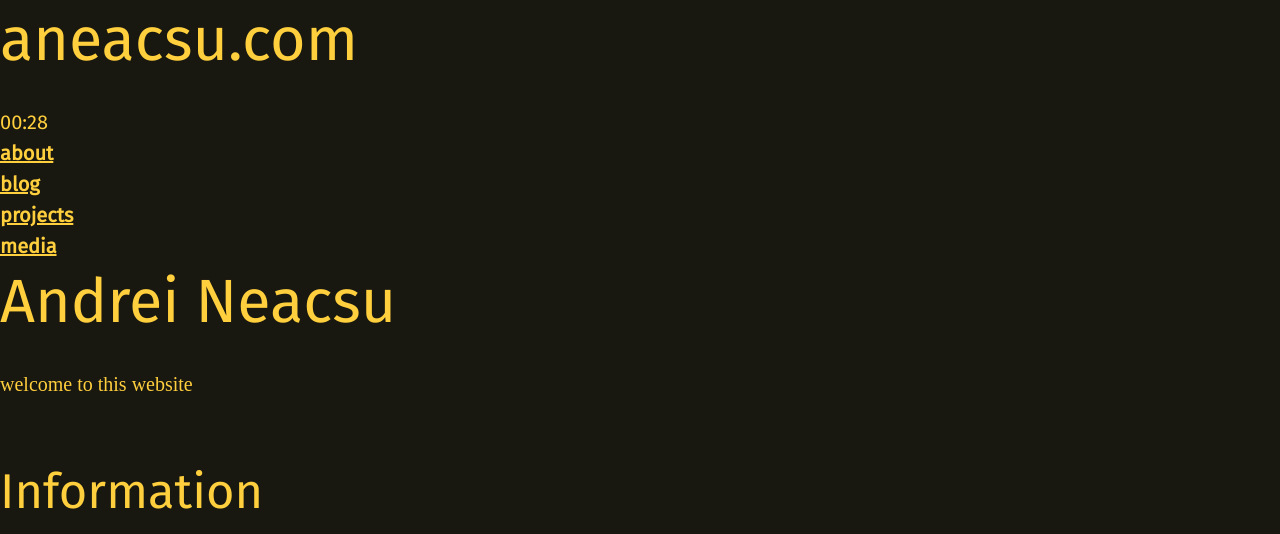
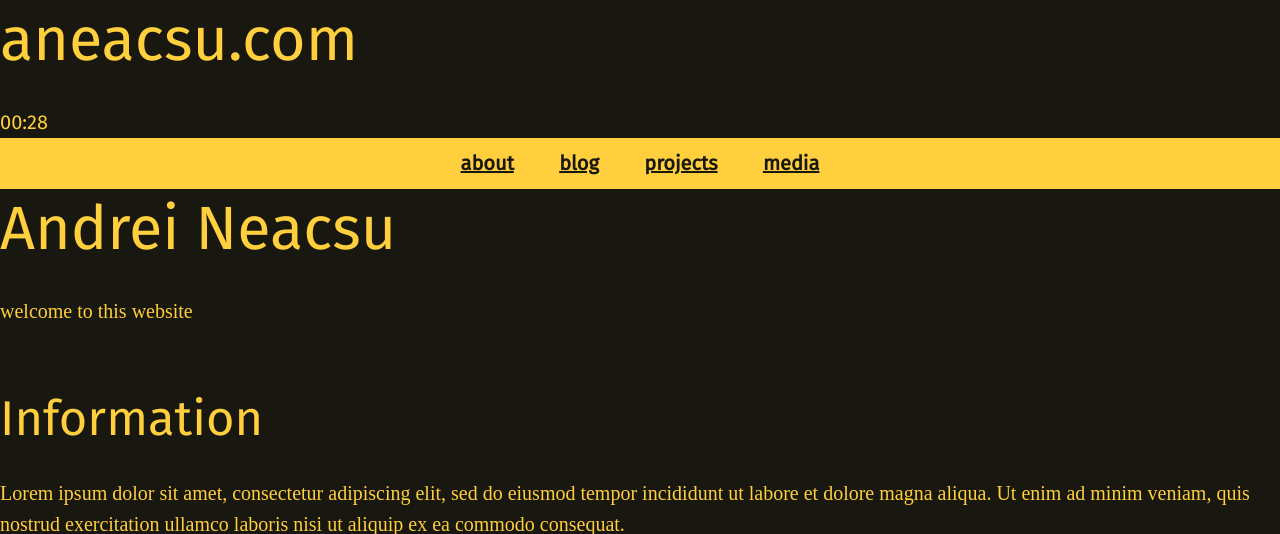
Before and after one commit to errormine/aneacsu.com, a PHP site: page / in a window 1280 px wide. Shown: the top 534 px of the page. Run offline with PHP 8.4, Linux system fonts and the light colour scheme; some web fonts are replaced.

Commit message:
Add navbar CSS

```diff
--- a/css/screen.css
+++ b/css/screen.css
@@ -48,3 +48,19 @@ a {
   color: inherit;
   font-weight: bold;
 }
+
+/* NAVIGATION */
+
+nav {
+  color: var(--dark);
+  background-color: var(--light);
+}
+
+nav ul {
+  text-align: center;
+}
+
+nav li {
+  display: inline-block;
+  margin: 0.5rem 1rem;
+}
```
